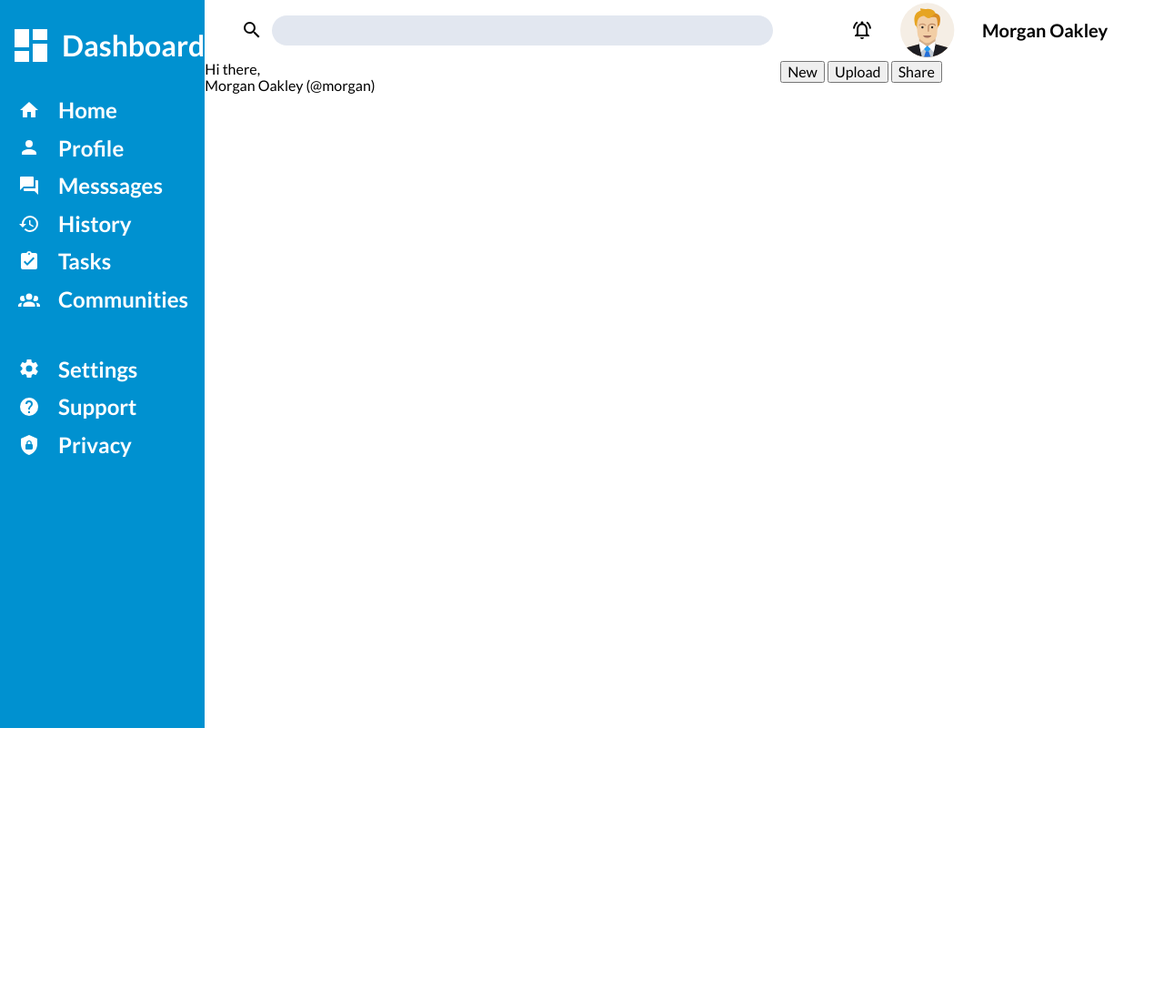
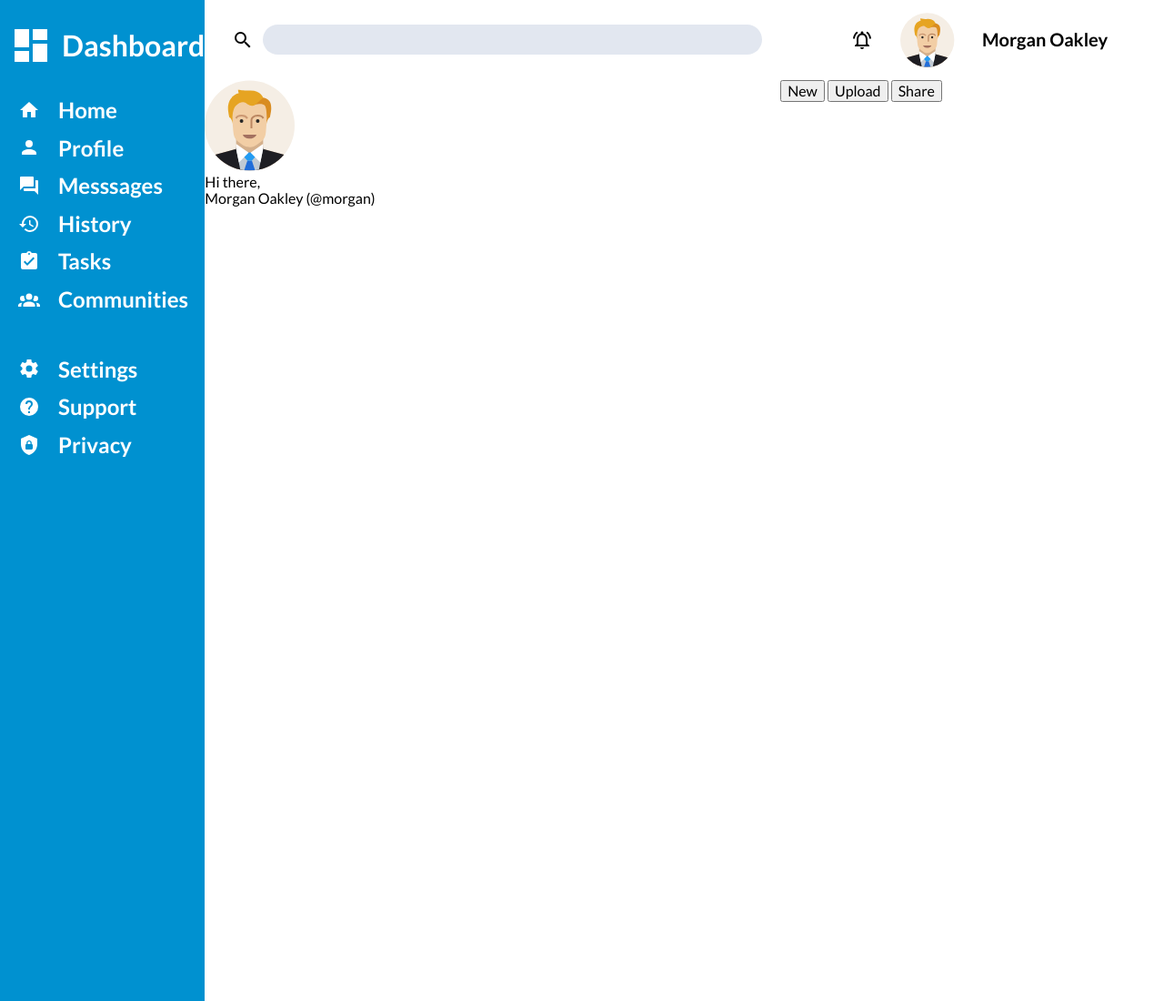
Before and after one commit to icorvus/admin-dashboard, a plain HTML site: page index.html in a window 1280 px wide. Shown: the top 1100 px of the page at 91% size. Before the commit the page ends 800 px from the top, so only its background shows below. Drawn offline with Linux system fonts and the light colour scheme.

Commit message:
Small adjustments

```diff
--- a/index.html
+++ b/index.html
@@ -90,10 +90,11 @@
         <svg class="bell" xmlns="http://www.w3.org/2000/svg" height="24px" viewBox="0 0 24 24" width="24px" fill="#000000">
           <path d="M0 0h24v24H0V0z" fill="none"/><path d="M12 22c1.1 0 2-.9 2-2h-4c0 1.1.9 2 2 2zm6-6v-5c0-3.07-1.63-5.64-4.5-6.32V4c0-.83-.67-1.5-1.5-1.5s-1.5.67-1.5 1.5v.68C7.64 5.36 6 7.92 6 11v5l-2 2v1h16v-1l-2-2zm-2 1H8v-6c0-2.48 1.51-4.5 4-4.5s4 2.02 4 4.5v6zM7.58 4.08L6.15 2.65C3.75 4.48 2.17 7.3 2.03 10.5h2c.15-2.65 1.51-4.97 3.55-6.42zm12.39 6.42h2c-.15-3.2-1.73-6.02-4.12-7.85l-1.42 1.43c2.02 1.45 3.39 3.77 3.54 6.42z"/>
         </svg>
-        <img class="profile-img" style="width: 60px;height:60px;" src="profile.svg" alt="Profile picture">
+        <img class="profile-img" style="width:60px;height:60px;" src="profile.svg" alt="Profile picture">
         <div class="upper-user-name">Morgan Oakley</div>
       </div>
       <div class="user-header">
+        <img class="profile-img" style="width:100px;height:100px;" src="profile.svg" alt="Profile picture">
         <div>Hi there,</div>
         <div class="user-header-name">Morgan Oakley (@morgan)</div>
       </div>
--- a/style.css
+++ b/style.css
@@ -89,17 +89,17 @@ body {
 .header {
   display: grid;
   grid-template-columns: 3fr 2fr;
-  grid-template-rows: 1fr 1fr;
+  grid-template-rows: 5fr 8fr;
 }
 
 .search input[type="text"] {
   background-color: #e2e7f0;
-  width: 95%;
   border: none;
   border-radius: 50px;
   padding: 5px 10px;
   font-size: 1.25rem;
   grid-column: 3 / span 1;
+  margin: 0 20px 0 10px;
 }
 
 .search svg {
@@ -110,7 +110,6 @@ body {
   display: grid;
   grid-template-columns: 30px 24px 1fr;
   align-items: center;
-  gap: 10px
 }
 
 .upper-user {
```
